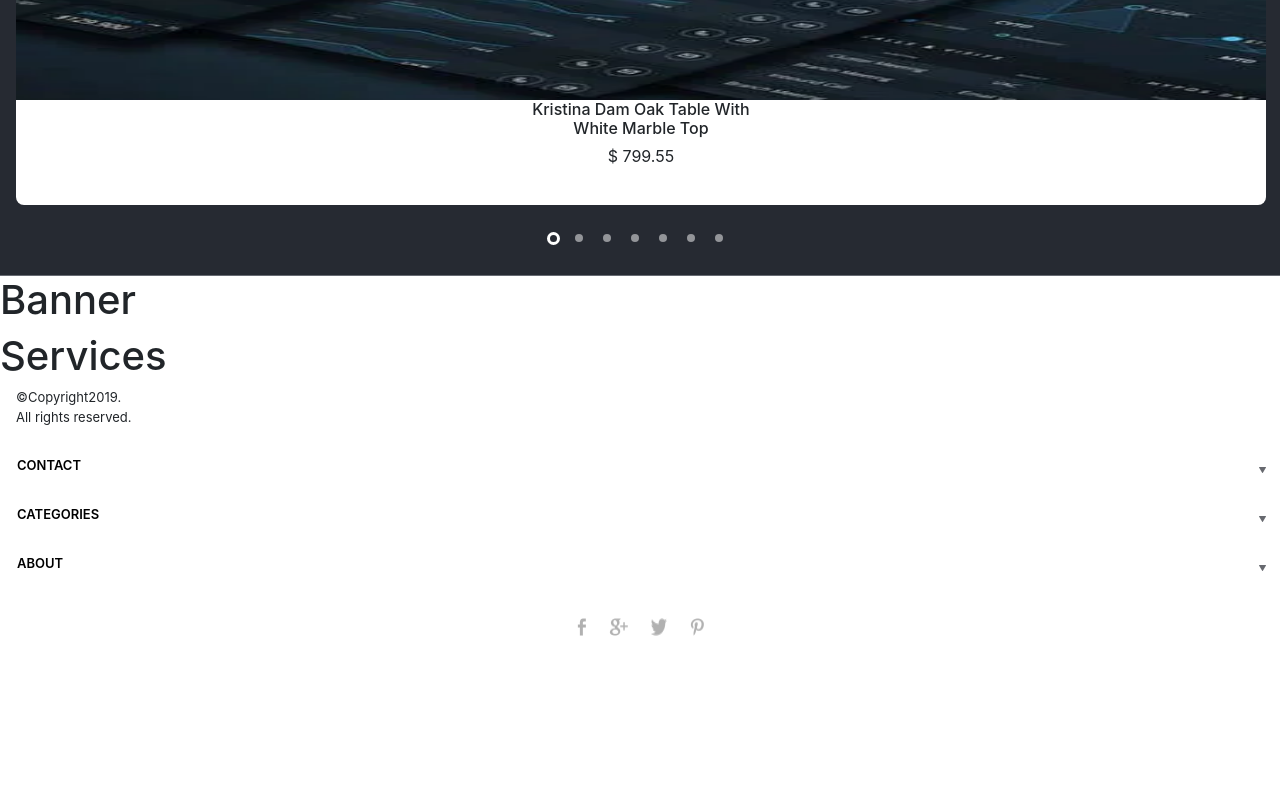
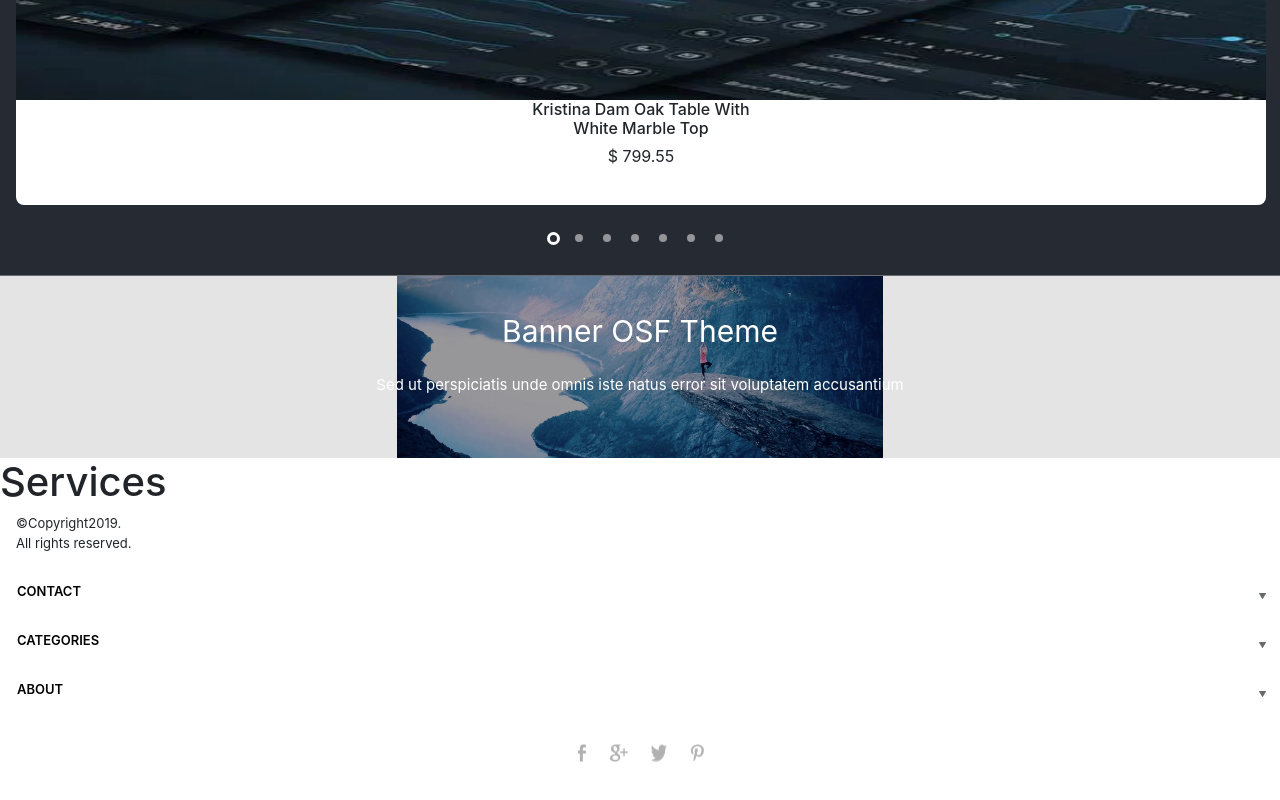
Before and after one commit to Daniel9501/project-osf, a React (Create React App) app in the folder osf-react/: page / in a window 1280 px wide. Shown: the part 877-1677 px from the top of the page. Before the commit the page ends 1575 px from the top, so only its background shows below. Built offline with nearby package versions, Linux system fonts and the light colour scheme.

Commit message:
Done with Banner components

```diff
--- a/osf-react/src/components/Main/Banner/Banner.css
+++ b/osf-react/src/components/Main/Banner/Banner.css
@@ -0,0 +1,31 @@
+.mainBanner{
+    width: 100%;
+    height: 182px;
+    background: rgba(0, 0, 0, 0.104);
+    overflow: hidden;
+    position: relative;
+    text-align: center;
+    color: white;
+}
+
+.mainBanner img{
+    /* width: 100%; */
+    height: 100%;
+}
+
+.mainBanner .mainTitle{
+    width: 100%;
+    position: absolute;
+    top: 30%;
+    left: 50%;
+    transform: translate(-50%, -50%);
+    font-size: 30px;
+}
+.mainBanner .mainText{
+    width: 100%;
+    position: absolute;
+    top: 60%;
+    left: 50%;
+    transform: translate(-50%, -50%);
+    font-size: 15px;
+}
--- a/osf-react/src/components/Main/Banner/Banner.js
+++ b/osf-react/src/components/Main/Banner/Banner.js
@@ -1,11 +1,13 @@
 import React from 'react';
 
 import './Banner.css';
-
+import Banner1 from '../../Img/Main/Banner/img1.webp';
 function Banner() {
     return (
-        <div>
-            <h1>Banner</h1>
+        <div className="mainBanner">
+            <img src={Banner1} alt="" />
+            <div className="mainTitle">Banner OSF Theme</div>
+            <div className="mainText">Sed ut perspiciatis unde omnis iste natus error sit voluptatem accusantium</div>
         </div>
     );
   }
```
